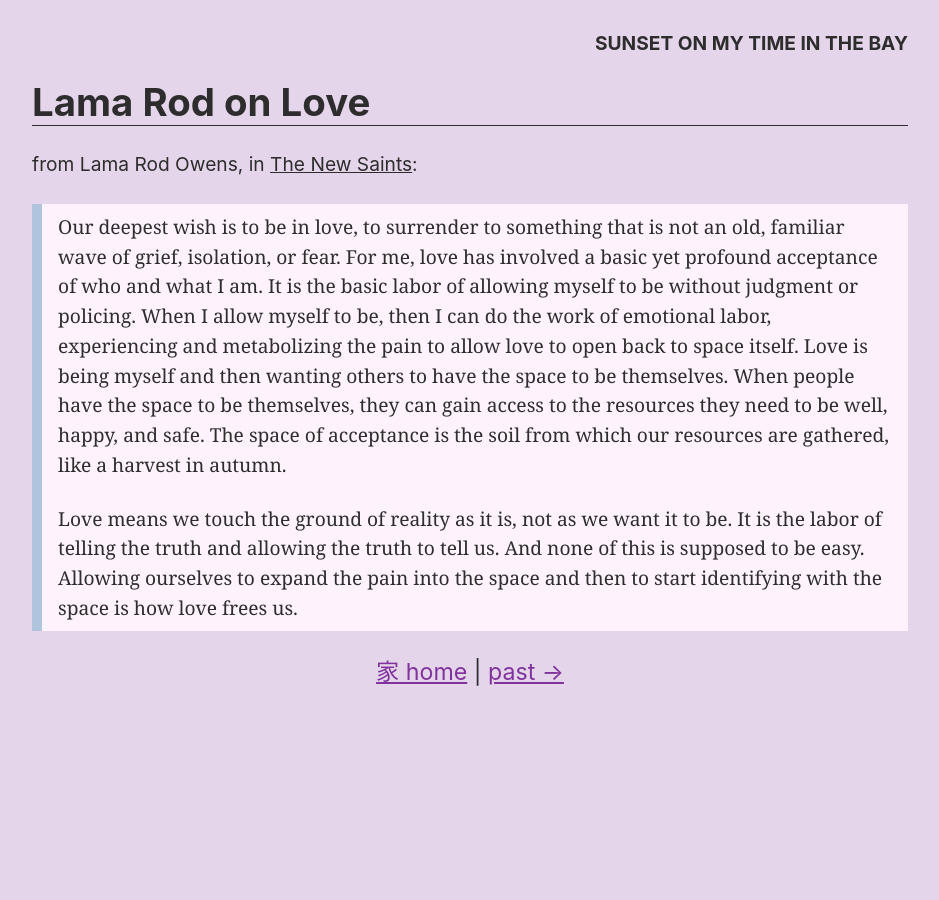
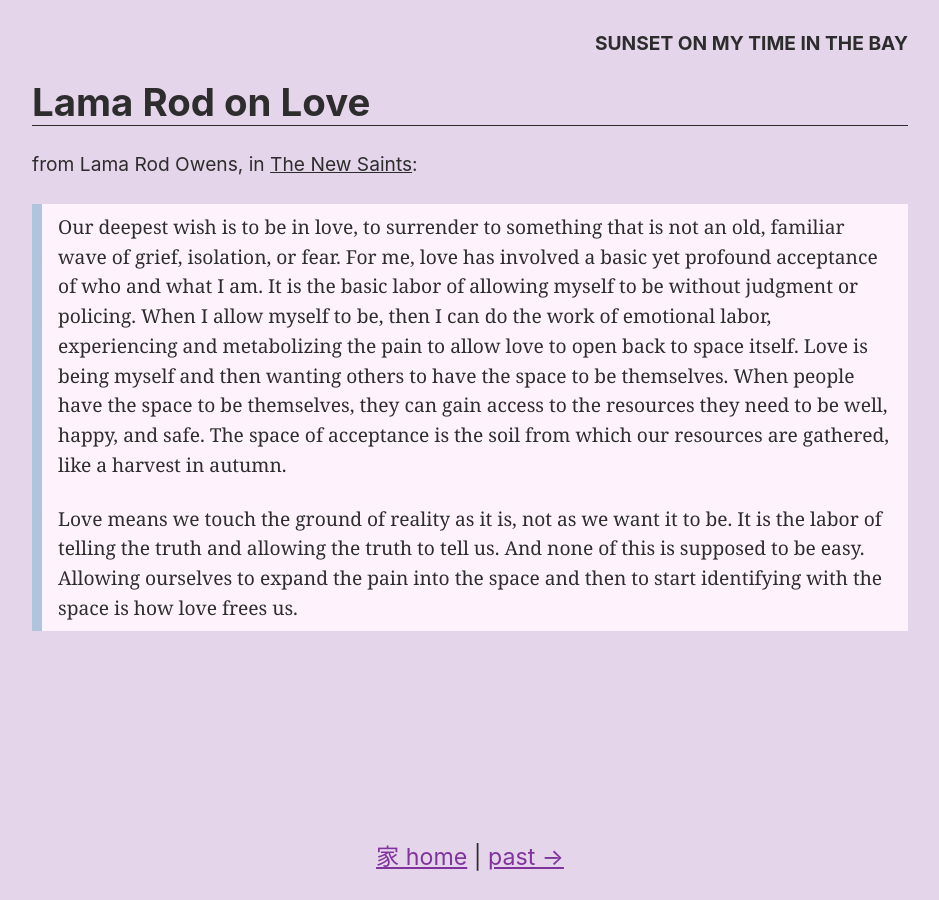
Before and after one commit to dglauber1/dglauber1.github.io, a Jekyll site: the page built from _musings/lama-rod-on-love.md, in a window 1280 px wide. Shown: the whole page, without its empty margins (170-1109 px from the left). Built offline with Jekyll 4.4.1, drawn with Linux system fonts in a browser that asks for light colours.

Commit message:
sticky footer, styles refactored, removed .DS_store's

```diff
--- a/_includes/musing-nav.html
+++ b/_includes/musing-footer.html
@@ -1,4 +1,4 @@
-<div id="end-nav">
+<footer id="musing-footer">
 	<p>
 	{% if page.url != "/" %}
 		<a href="/">家 home</a>
@@ -10,4 +10,4 @@
 		<a href="/{{ page.prev-musing }}"">past →</a>
 	{% endif %}
 	</p>
-</div>
+</footer>
--- a/_layouts/default.html
+++ b/_layouts/default.html
@@ -13,7 +13,10 @@
 		<link rel="apple-touch-icon" sizes="180x180" href="/assets/images/apple-touch-icon.png">
 		<link rel="icon" type="image/png" sizes="32x32" href="/assets/images/favicon-32x32.png">
 		<link rel="icon" type="image/png" sizes="16x16" href="/assets/images/favicon-16x16.png">
-		<link rel="stylesheet" href="/assets/css/styles.css" />
+		<link rel="stylesheet" href="/assets/css/default.css" />
+	{% if page.collection contains "musings" %}
+		<link rel="stylesheet" href="/assets/css/musing.css" />
+	{% endif %}
 	</head>
 	<body>
 		{{ content }}
--- a/_layouts/musing.html
+++ b/_layouts/musing.html
@@ -1,9 +1,13 @@
 ---
 layout: default
 ---
-<header>
-	<h5>{{ page.time }}</h5>
-	<h1>{{ page.title }}</h1>
-</header>
-{{ content }}
-{% include musing-nav.html %}
+<div class="layoutContainer">
+	<header id="musing-header">
+		<h5>{{ page.time }}</h5>
+		<h1>{{ page.title }}</h1>
+	</header>
+	<main id="musing-main">
+		{{ content }}
+	</main>
+	{% include musing-footer.html %}
+</div>
--- a/_sass/kinky.scss
+++ /dev/null
@@ -1,21 +0,0 @@
-header {
-	padding-top: 2rem;
-
-	h5 {
-		text-align: right;
-		margin-top: 0;
-	}
-}
-
-img {
-	margin: 0.5rem 0; // 0.5rem auto;
-	max-height: 80vh;
-}
-
-$endnav-fontsize: 1.45rem;
-#end-nav {
-	p {
-		text-align: center;
-		font-size: $endnav-fontsize;
-	}
-}
--- a/_sass/vanilla.scss
+++ b/assets/css/default.scss
@@ -1,3 +1,5 @@
+---
+---
 /* Reset */
 html, body, div, span, applet, object, iframe,
 h1, h2, h3, h4, h5, h6, p, blockquote, pre,
--- /dev/null
+++ b/assets/css/musing.scss
@@ -0,0 +1,43 @@
+---
+---
+#musing-header {
+	padding-top: 2rem;
+	flex: none;
+
+	h5 {
+		text-align: right;
+		margin-top: 0;
+	}
+}
+
+#musing-main {
+	flex: 1 0 auto;
+
+	> *:first-child {
+		margin-top: 0;
+	}
+}
+
+img {
+	margin: 0.5rem 0; // 0.5rem auto;
+	max-height: 80vh;
+}
+
+#musing-footer {
+	flex: none;
+
+	p {
+		text-align: center;
+		font-size: 1.45rem;
+	}
+
+	> *:first-child {
+		margin-top: 0;
+	}
+}
+
+.layoutContainer {
+	display: flex;
+	flex-direction: column;
+	min-height: 100vh;
+}
--- a/assets/css/styles.scss
+++ /dev/null
@@ -1,4 +0,0 @@
----
----
-@import 'vanilla';
-@import 'kinky';
```
Also changed, not shown: index.md (+1 -0 lines), 4 other files.
